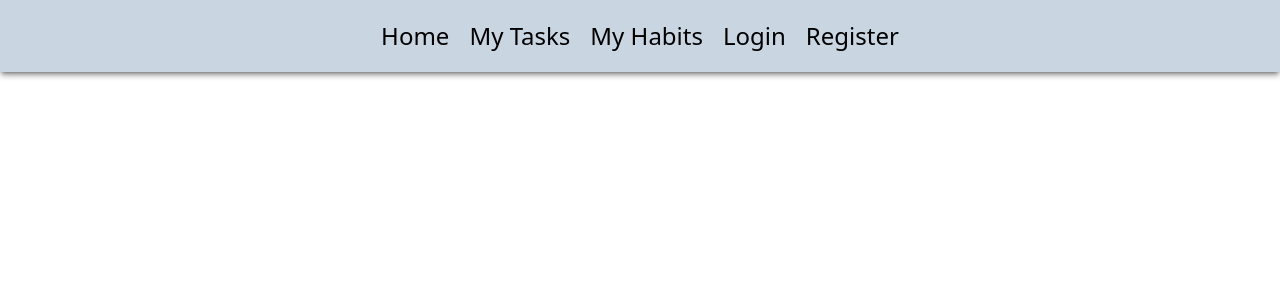
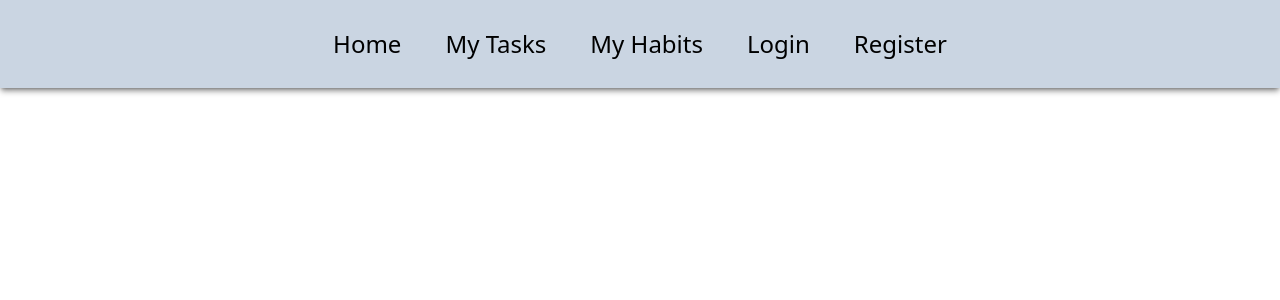
Before and after one commit to martacepurite/planner-app, a React (Vite) app: page / in a window 1280 px wide. Shown: the top 300 px of the page. Built offline with nearby package versions, Linux system fonts and the light colour scheme.

Commit message:
navbar highlight active

```diff
--- a/src/MyAppNav.jsx
+++ b/src/MyAppNav.jsx
@@ -2,20 +2,30 @@ import { NavLink } from "react-router";
 
 export function MyAppNav() {
   return (
-    <nav className="flex flex-row bg-slate-300 gap-5 p-5 text-2xl shadow-md/40 items-center justify-center">
-      <NavLink className="hover:scale-110" to="planner-app/home" end>
+    <nav className="flex flex-row bg-slate-300 gap-7 p-5 text-2xl shadow-md/40 items-center justify-center">
+      <NavLink className={({ isActive }) =>
+    isActive ? "border-1 p-2 rounded-full" : "text-black hover:scale-110 p-2"
+  } to="planner-app/home" end>
         Home
       </NavLink>
-      <NavLink className="hover:scale-110" to="planner-app/tasks" end>
+      <NavLink className={({ isActive }) =>
+    isActive ? "border-1 p-2 rounded-full" : "text-black hover:scale-110 p-2"
+  } to="planner-app/tasks" end>
         My Tasks
       </NavLink>
-      <NavLink className="hover:scale-110" to="planner-app/habits" end>
+      <NavLink className={({ isActive }) =>
+    isActive ? "border-1 p-2 rounded-full" : "text-black hover:scale-110 p-2"
+  } to="planner-app/habits" end>
         My Habits
       </NavLink>
-      <NavLink className="hover:scale-110" to="planner-app/login" end>
+      <NavLink className={({ isActive }) =>
+    isActive ? "border-1 p-2 rounded-full" : "text-black hover:scale-110 p-2"
+    } to="planner-app/login" end>
        Login
       </NavLink>
-      <NavLink className="hover:scale-110" to="planner-app/register" end>
+      <NavLink className={({ isActive }) =>
+    isActive ? "border-1 p-2 rounded-full" : "text-black hover:scale-110 p-2"
+  } to="planner-app/register" end>
       Register
       </NavLink>
     </nav>
```
